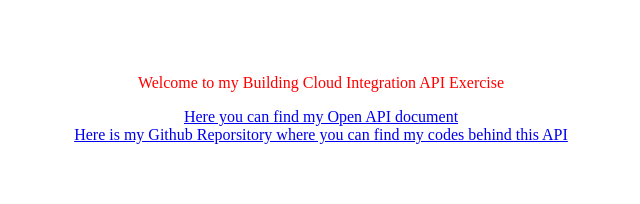
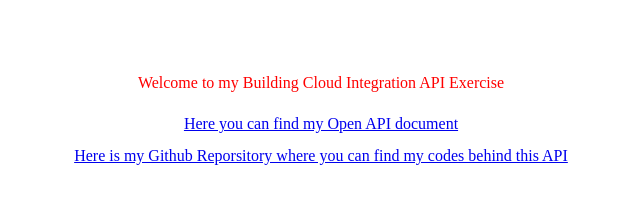
Before and after one commit to MilaAutio/bciGradedExercise, a website: page homepage.html in a window 1280 px wide. Shown: the whole page, without its empty margins (319-959 px from the left). Drawn offline with Linux system fonts and the light colour scheme.

Commit message:
a line-height

```diff
--- a/homepage.html
+++ b/homepage.html
@@ -8,7 +8,7 @@
     <style>
         body {text-align: center; padding: 50px;}
         p {color: red;}
-        a { margin: 10px 0;}
+        a {line-height: 2rem;}
     </style>
 </head>
 <body>
```
